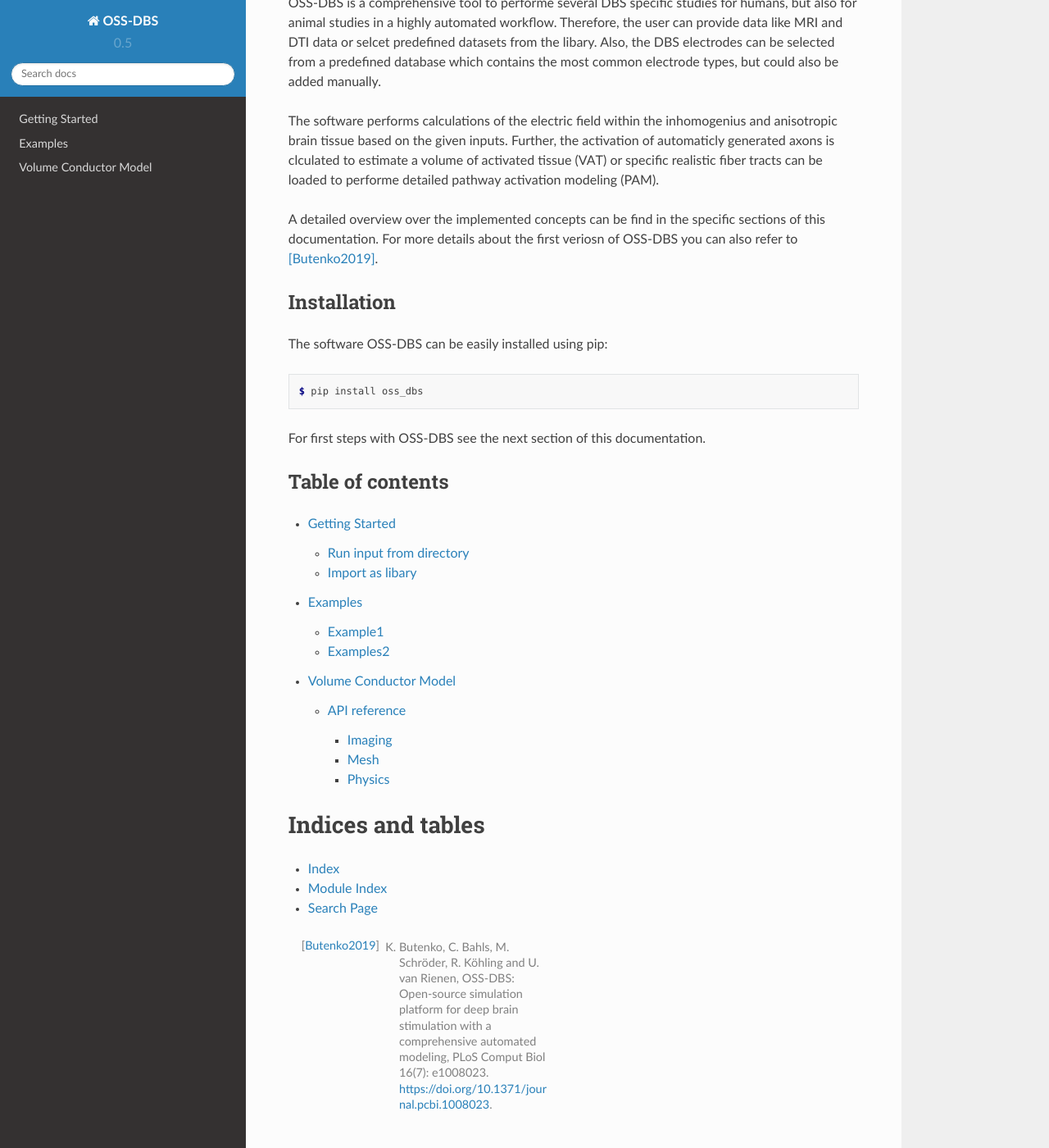
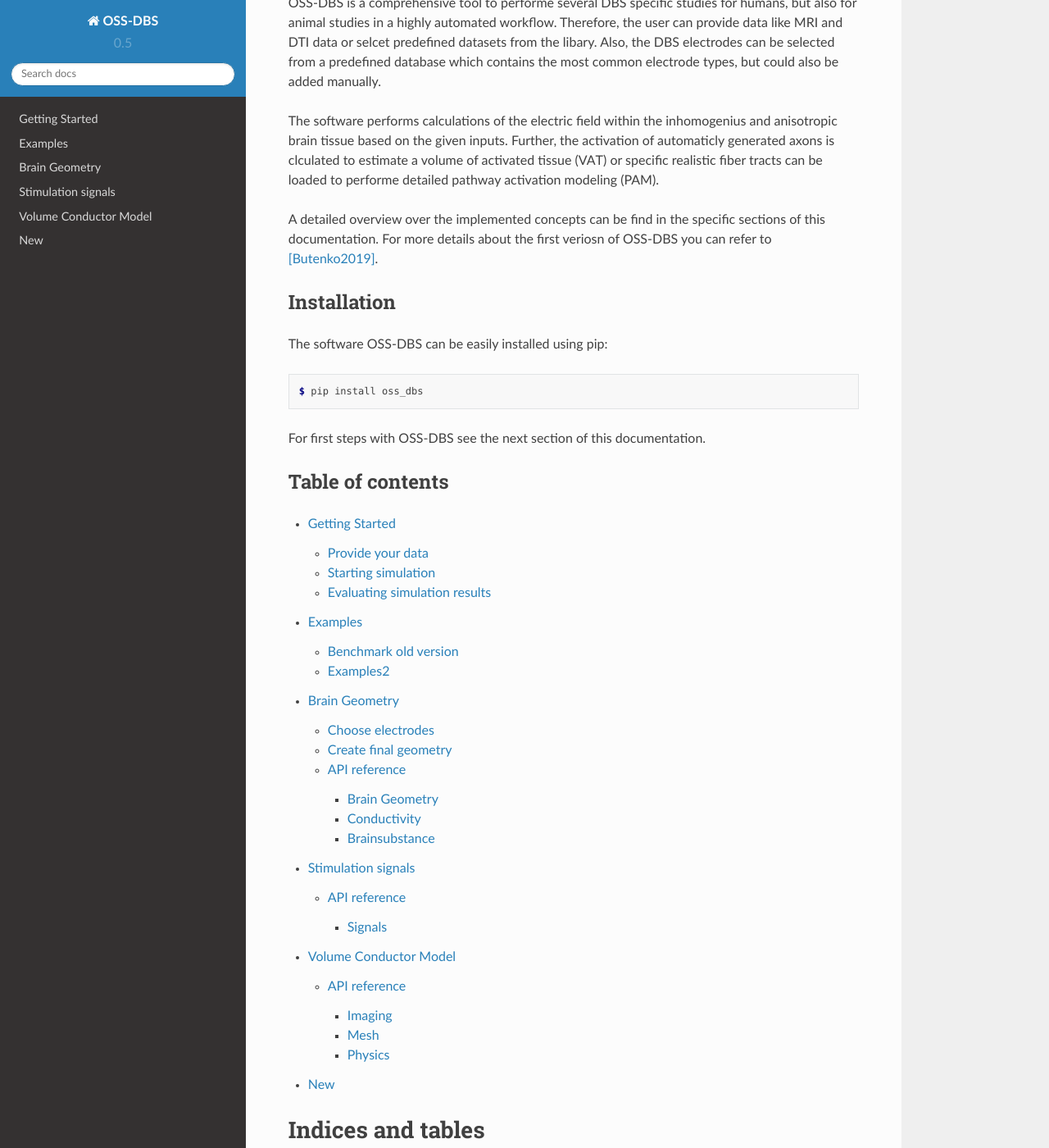
Before and after one commit to SFB-ELAINE/OSS-DBSv2, a Sphinx documentation site: the page built from docs/index.rst, in a window 1280 px wide and 1400 px high, scrolled down 421 px. Shown: the whole window at 82% size. Built offline with Sphinx 7.4.7 and the Read the Docs theme 2.0.0, drawn with Linux system fonts in a browser that asks for light colours.

Commit message:
First Draft
Former-commit-id: 0c6d444ef880cbda54a1d9f82ddd479f2bd1e31f

```diff
--- /dev/null
+++ b/docs/brain_geometry.rst
@@ -0,0 +1,39 @@
+Brain Geometry
+===============
+
+.. note::
+    How to create a brain geometry
+
+Choose electrodes
+------------------
+
+Create final geometry
+---------------------
+
+API reference
+--------------
+
+The following contains the API references to the submoduls for the
+Brain Geometry and the Conductivity.
+
+Brain Geometry
+^^^^^^^^^^^^^^
+
+.. automodule:: ossdbs.brain_geometry
+    :members:
+    :undoc-members:
+    :show-inheritance:
+
+Conductivity
+^^^^^^^^^^^^
+.. automodule:: ossdbs.conductivity
+    :members:
+    :undoc-members:
+    :show-inheritance:
+
+Brainsubstance
+^^^^^^^^^^^^^^
+.. automodule:: ossdbs.brainsubstance
+    :members:
+    :undoc-members:
+    :show-inheritance:
--- a/docs/conf.py
+++ b/docs/conf.py
@@ -62,7 +62,7 @@ master_doc = 'index'
 #
 # This is also used if you do content translation via gettext catalogs.
 # Usually you set "language" from the command line for these cases.
-language = None
+language = "en"
 
 # List of patterns, relative to source directory, that match files and
 # directories to ignore when looking for source files.
--- a/docs/example1.rst
+++ b/docs/example1.rst
@@ -1,6 +1,7 @@
-Example1
-================
+Benchmark old version
+=====================
 
-Test1
+.. note::
+    Write about benchmark with isotropic and QS case
 
-Example to run from input directory.
+link folder
--- a/docs/index.rst
+++ b/docs/index.rst
@@ -23,7 +23,7 @@ The software performs calculations of the electric field within the inhomogenius
 Further, the activation of automaticly generated axons is clculated to estimate a volume of activated tissue (VAT) or specific realistic fiber tracts can be loaded to performe detailed pathway activation modeling (PAM).
 
 A detailed overview over the implemented concepts can be find in the specific sections of this documentation.
-For more details about the first veriosn of OSS-DBS you can also refer to [Butenko2019]_.
+For more details about the first veriosn of OSS-DBS you can refer to [Butenko2019]_.
 
 ==============
 Installation
@@ -44,7 +44,10 @@ Table of contents
 
    start
    examples
+   brain_geometry
+   signals
    volume_conductor_model
+   new
 
 
 Indices and tables
--- /dev/null
+++ b/docs/signals.rst
@@ -0,0 +1,18 @@
+Stimulation signals
+====================
+
+.. note::
+    Under construction
+
+API reference
+--------------
+
+The following sections shows the API reference related to the signal generation.
+
+Signals
+^^^^^^^
+
+.. automodule:: ossdbs.signals
+    :members:
+    :undoc-members:
+    :show-inheritance:
--- a/docs/start.rst
+++ b/docs/start.rst
@@ -1,20 +1,30 @@
 Getting Started
 ================
 
-There are differnet ways to use OSS-DBS.
+.. note::
+   Write instructions for simple model run, no links to or citation needed
 
-Run input from directory
--------------------------
+This Tutorial shows how to provide data to OSS-DBS and start the simulation
 
-You can run fill in data to input directory and start main.
+Provide your data
+------------------
 
-Import as libary
------------------
+List data + format and where to store:
+MRI, DTI, protocols
 
-You can import all functions containe in OSS-DBS by importing
+Starting simulation
+--------------------
+
+You can start the simulation by running
 
 .. code-block:: bash
 
-    $ import oss-dbs
+    $ python main.py
 
-in a python enviroment.
+inside the project folder.
+
+Evaluating simulation results
+------------------------------
+
+The data from your simulation run will be stored inside the project folder
+labeled as results.
```
Also changed, not shown: docs/new.rst (added, +7 -0 lines).
